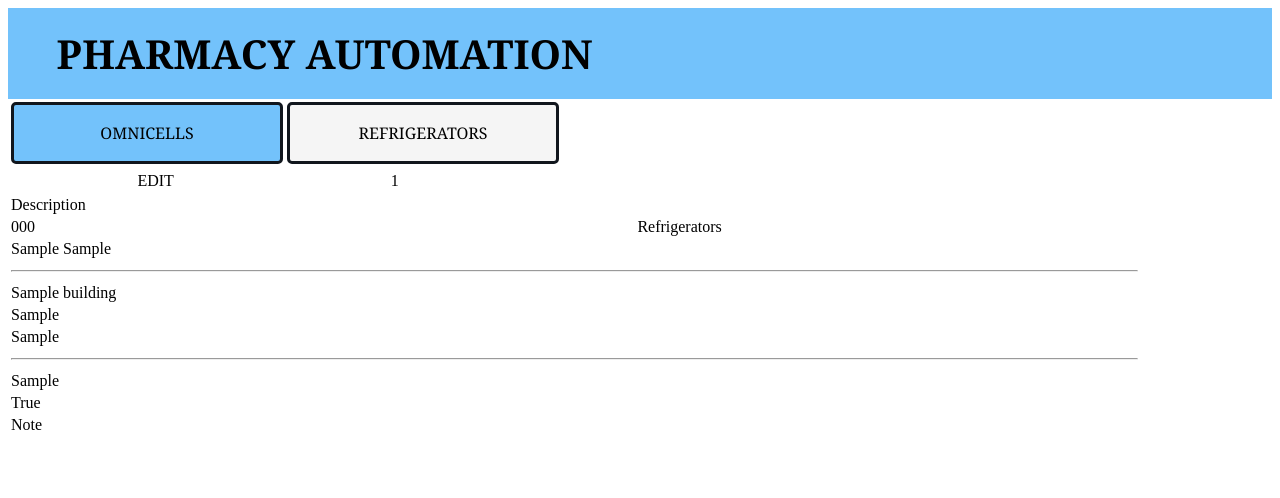
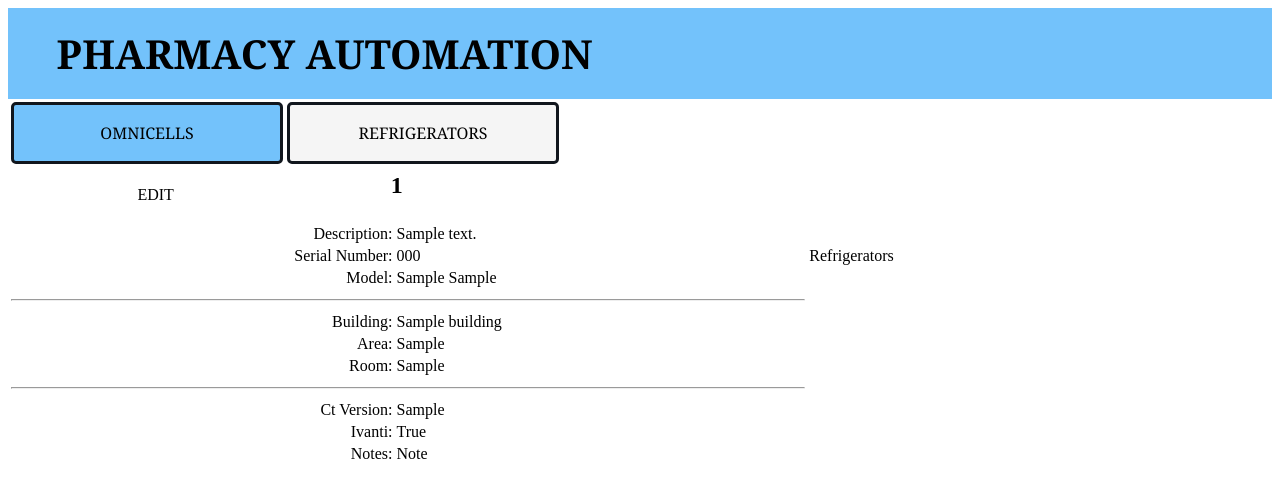
Before and after one commit to vmonlux/PharmacyAuto, a Django app: page /omnicell/view/1 in a window 1280 px wide. Shown: the top 498 px of the page. Run offline with Django 5.2, Linux system fonts and the light colour scheme; tables that the repository leaves empty hold one stand-in row (values such as "Sample post"); parts of the project's set-up code (start-up, migrations or seed data) failed here and were passed over.

Commit message:
oc view updates

```diff
--- a/auto/templates/omnicell_view.html
+++ b/auto/templates/omnicell_view.html
@@ -19,7 +19,7 @@
         <tr>
             <tr>
                 <td width="25%">EDIT</td>
-                <td><label>{{object.Omni_Id}}</label></td>
+                <td><h2>{{object.Omni_Id}}</h2></td>
             </tr>
     </table>
 </center>
@@ -33,15 +33,18 @@
 
 
         <tr>
-            <td>Description</td>
+            <td align="right">Description:</td>
+            <td>{{object.Omni_Description}}</td>
             <td rowspan="3">Refrigerators</td>
         </tr>
 
         <tr>
+            <td align="right">Serial Number:</td>
             <td>{{object.Serial_Number}}</td>
         </tr>
 
         <tr>
+            <td align="right">Model:</td>
             <td>{{object.Model}}</td>
         </tr>
 
@@ -50,16 +53,19 @@
         </tr>
 
         <tr>
+            <td align="right">Building:</td>
             <td>{{object.Building}}</td>
             <td></td>
         </tr>
 
         <tr>
+            <td align="right">Area:</td>
             <td>{{object.Area}}</td>
             <td></td>
         </tr>
 
         <tr>
+            <td align="right">Room:</td>
             <td>{{object.Room}}</td>
             <td></td>
         </tr>
@@ -69,16 +75,19 @@
         </tr>
 
         <tr>
+            <td align="right">Ct Version:</td>
             <td>{{object.CT_Version}}</td>
             <td></td>
         </tr>
 
         <tr>
+            <td align="right">Ivanti:</td>
             <td>{{object.Ivanti}}</td>
             <td></td>
         </tr>
 
         <tr>
+            <td align="right">Notes:</td>
             <td colspan="2">Note</td>
         </tr>
     </table>
```
